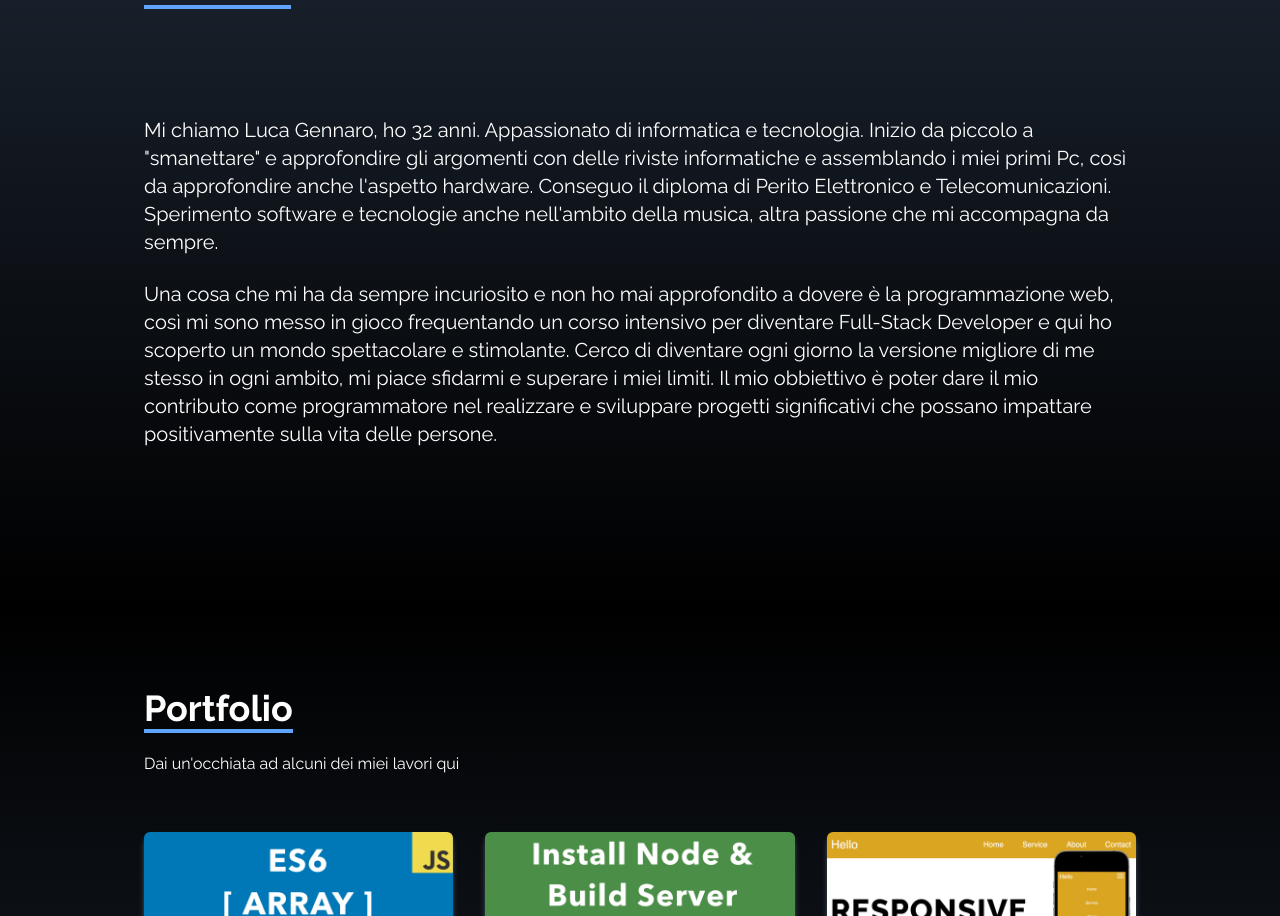
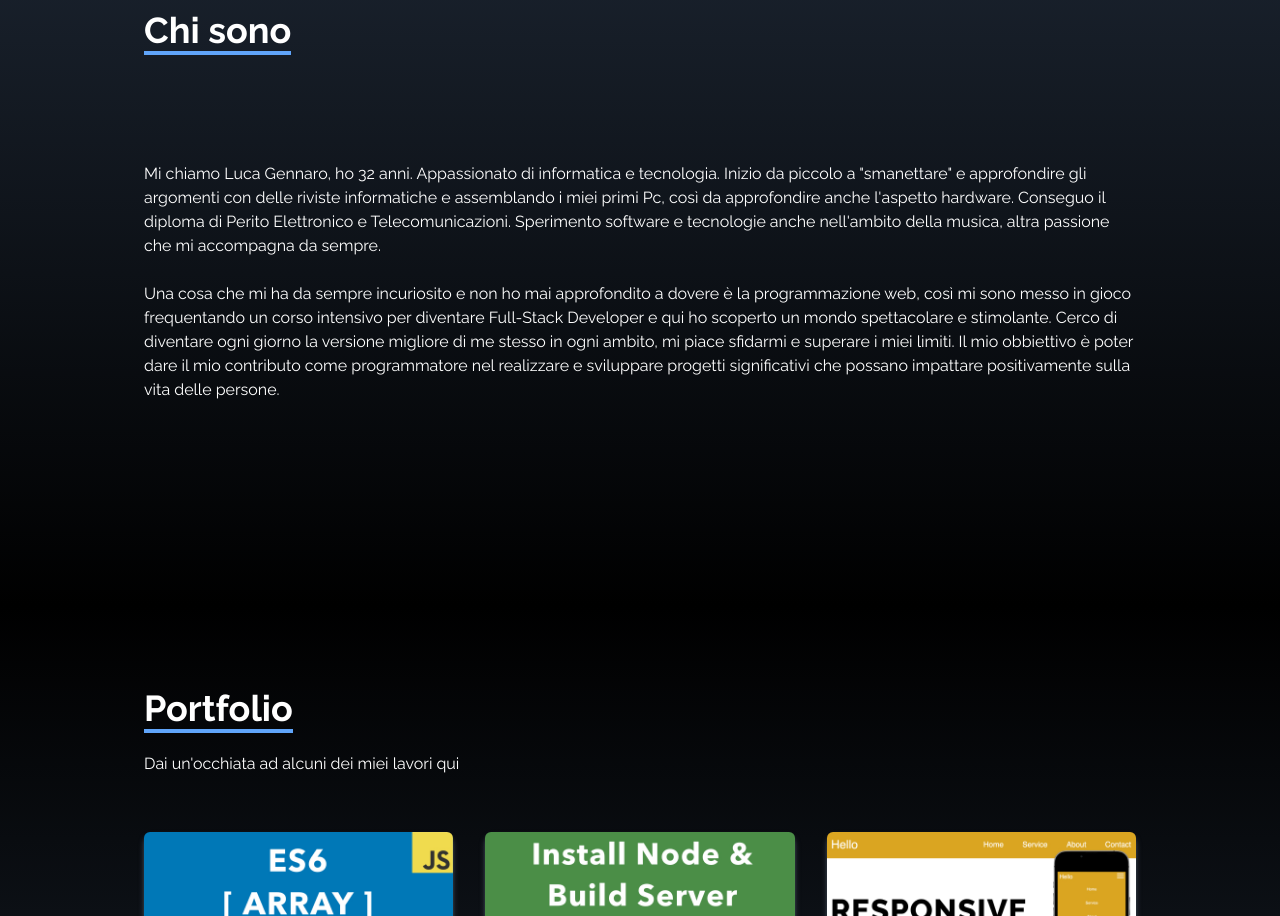
Before and after one commit to luca-gennaro/My-Portfolio, a React (Create React App) app: page / in a window 1280 px wide. Shown: the part 994-1910 px from the top of the page. Built offline with nearby package versions, Linux system fonts and the light colour scheme.

Commit message:
size text about

```diff
--- a/src/components/About.jsx
+++ b/src/components/About.jsx
@@ -8,13 +8,13 @@ const About = () => {
                 <div className='pb-8'>
                     <p className='text-4xl font-bold inline border-b-4 border-blue-400'>Chi sono</p>
                 </div>
-                <p className='mt-20 text-xl'>
+                <p className='mt-20'>
                     Mi chiamo Luca Gennaro, ho 32 anni. Appassionato di informatica e tecnologia. Inizio da piccolo a "smanettare" e approfondire gli argomenti con delle riviste informatiche e assemblando i miei primi Pc, così da approfondire anche l'aspetto hardware. Conseguo il diploma di Perito Elettronico e Telecomunicazioni. Sperimento software e tecnologie anche nell'ambito della musica, altra passione che mi accompagna da sempre.
                 </p>
 
                 <br />
 
-                <p className='text-xl'>
+                <p>
                     Una cosa che mi ha da sempre incuriosito e non ho mai approfondito a dovere è la programmazione web, così mi sono messo in gioco frequentando un corso intensivo per diventare Full-Stack Developer e qui ho scoperto un mondo spettacolare e stimolante.
                     Cerco di diventare ogni giorno la versione migliore di me stesso in ogni ambito, mi piace sfidarmi e superare i miei limiti.
                     Il mio obbiettivo è poter dare il mio contributo come programmatore nel realizzare e sviluppare progetti significativi che possano impattare positivamente sulla vita delle persone.
```
